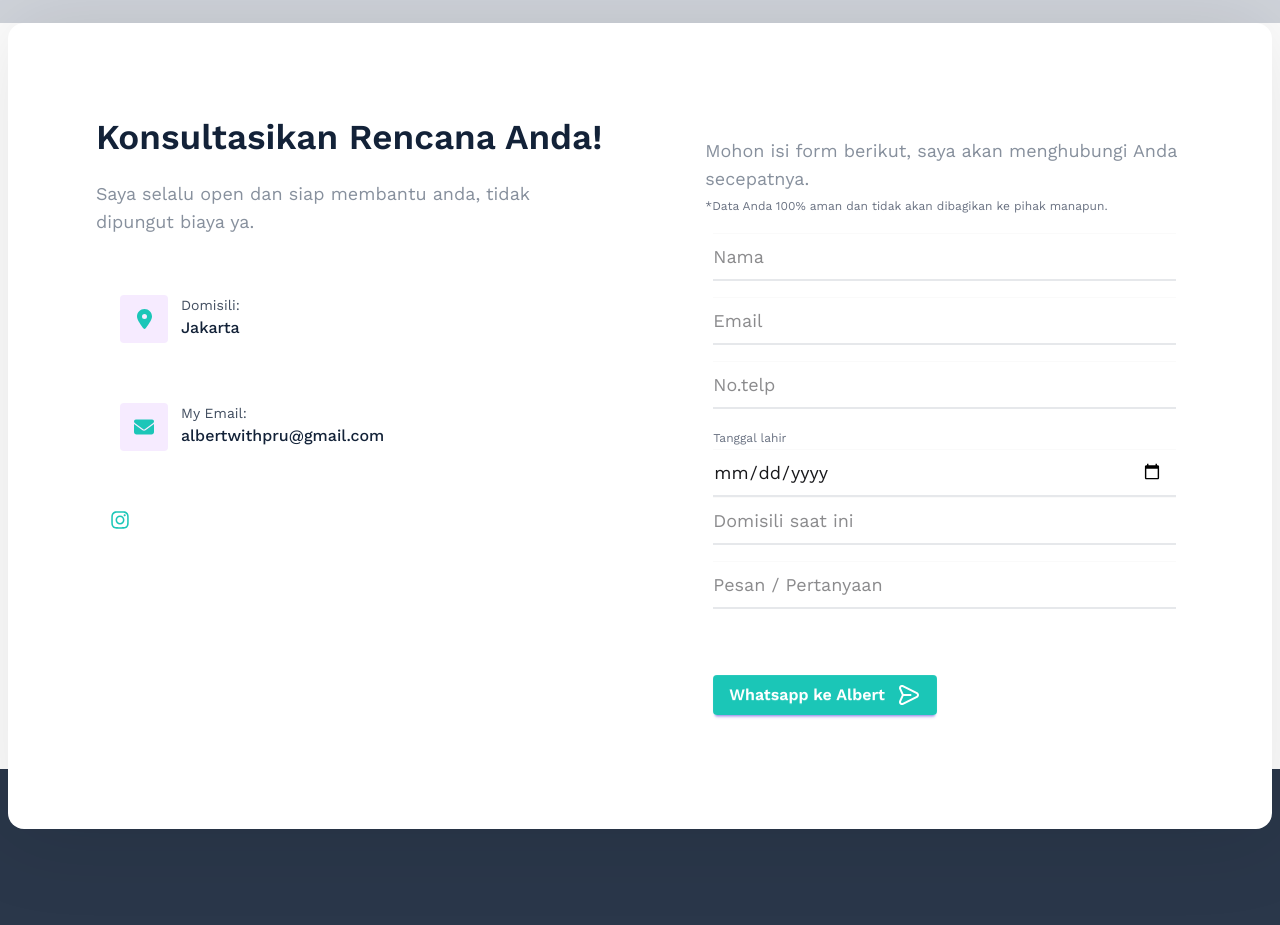
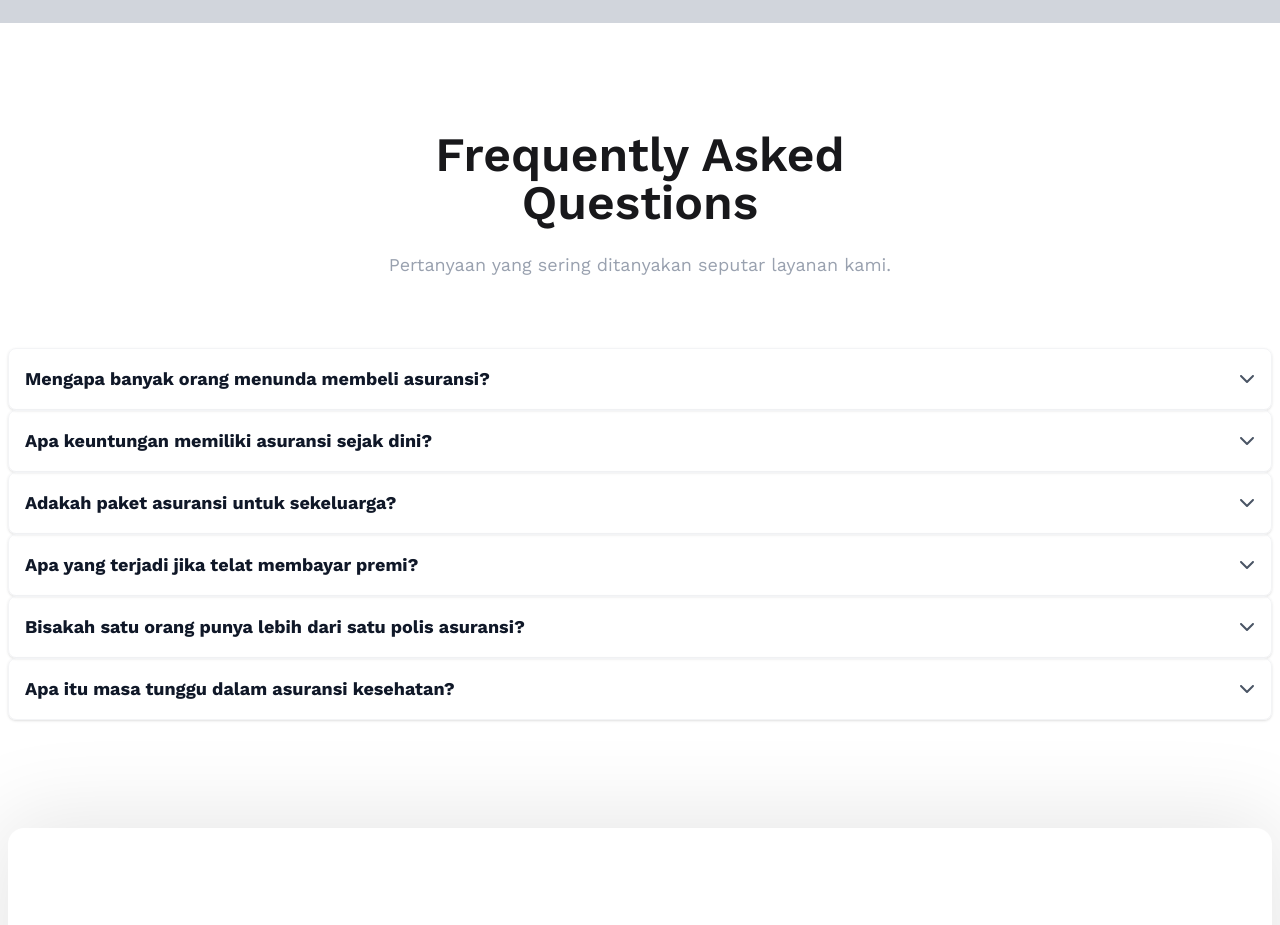
Before and after one commit to royensanichi/the-albertwithpru-project, a React (Vite) app: page / in a window 1280 px wide. Shown: the part 3400-4325 px from the top of the page. Built offline with nearby package versions, Linux system fonts and the light colour scheme.

Commit message:
added FAQ

```diff
--- a/package.json
+++ b/package.json
@@ -1,7 +1,7 @@
 {
     "name": "albertwithpru-services",
     "private": true,
-    "version": "0.0.0",
+    "version": "0.0.1",
     "type": "module",
     "scripts": {
         "dev": "vite",
--- a/src/components/faq/Faq.jsx
+++ b/src/components/faq/Faq.jsx
@@ -1,69 +1,48 @@
 import ListFaq from "./ListFaq";
-import card1 from "../../assets/images/portfolio-images/card-1.png";
-import card2 from "../../assets/images/portfolio-images/card-2.png";
-import card3 from "../../assets/images/portfolio-images/card-3.png";
-import card4 from "../../assets/images/portfolio-images/card-4.png";
-import card5 from "../../assets/images/portfolio-images/card-5.png";
-import card6 from "../../assets/images/portfolio-images/card-6.png";
+// import card1 from "../../assets/images/portfolio-images/card-1.png";
 
 const listFaq = [
 {
   id: 1,
-    image: card1,
-    category: "Tips Keuangan",
-    title: "5 Alasan Anak Muda Zaman Sekarang Fix Punya Asuransi",
-    description:
-      "I focus on crafting smooth, responsive interfaces that balance aesthetic appeal with practical functionality.",
-    link: "#!",
+  question: "Mengapa banyak orang menunda membeli asuransi?",
+  answer:
+    "Banyak orang merasa asuransi belum mendesak atau terlalu mahal. Padahal, saat risiko datang tiba-tiba, biayanya bisa jauh lebih besar dibandingkan premi asuransi.",
 },
 {
   id: 2,
-    image: card2,
-    category: "Pengetahuan Umum",
-    title: "Asuransi Kesehatan vs BPJS: Apa Sih Fitur yang Membedakan ?",
-    description:
-      "Designed an intuitive dashboard for product management, emphasizing clarity and user efficiency.",
-    link: "#!",
+  question: "Apa keuntungan memiliki asuransi sejak dini?",
+  answer:
+    "Premi lebih ringan, perlindungan bisa lebih luas, dan kamu tidak khawatir ditolak karena kondisi kesehatan. Semakin cepat memulai, semakin besar manfaat yang bisa dirasakan.",
 },
 {
   id: 3,
-    image: card3,
-    category: "Pengetahuan Umum",
-    title: "5 Kesalahan Umum Dalam Membeli Asuransi dan Cara Menghindarinya",
-    description:
-      "Developed a modern admin panel with a focus on usability and seamless navigation for end users and so on.",
-    link: "#!",
+  question: "Adakah paket asuransi untuk sekeluarga?",
+  answer:
+    "Ya, ada paket asuransi yang dirancang khusus untuk keluarga.",
 },
 {
   id: 4,
-    image: card4,
-    category: "Tips Keuangan",
-    title: "Tips Memilih Asuransi Pendidikan Anak yang Tepat untuk Masa Depan",
-    description:
-      "Created a responsive dashboard layout that adapts smoothly across devices and screen sizes and so on.",
-    link: "#!",
+  question: "Apa yang terjadi jika telat membayar premi?",
+  answer:
+    "Biasanya ada masa tenggang (grace period) 1 Bulan. Jika melewati masa itu, polis bisa lapse atau tidak aktif. Untuk mengaktifkannya kembali, biasanya perlu proses pemulihan polis.",
 },
 {
   id: 5,
-    image: card5,
-    category: "Tips Keuangan",
-    title: "Cara Mengatur Keuangan Keluarga dengan Asuransi: Biar Sesuai Kebutuhan",
-    description:
-      "Implemented interactive charts and widgets to visualize product data effectively for stakeholders.",
-    link: "#!",
+  question: "Bisakah satu orang punya lebih dari satu polis asuransi?",
+  answer:
+    "Bisa. Banyak orang memiliki beberapa polis untuk melengkapi kebutuhan berbeda, misalnya asuransi kesehatan, jiwa, dan penyakit kritis agar perlindungan lebih menyeluruh.",
 },
 {
   id: 6,
-    image: card6,
-    category: "Tips Keuangan",
-    title: "Mitos dan Fakta Tentang Asuransi: Jangan Salah Persepsi Lagi!",
-    description:
-      "Enhanced user experience by streamlining workflows and optimizing interface components and so on.",
-    link: "#!",
-  },
+  question: "Apa itu masa tunggu dalam asuransi kesehatan?",
+  answer:
+    `Masa tunggu adalah periode sejak polis aktif hingga manfaat bisa digunakan.\n30 hari untuk seluruh jenis penyakit umum, 90 hari untuk penyakit kanker, dan 1 Tahun untuk 18 penyakit khusus termasuk AIDS / HIV. \n
+    untuk KECELAKAAN, TIDAK ADA MASA TUNGGU`,
+}
 ];
 
 const Faq = () => {
+
   return (
     <div
       className="content mt-10 md:mt-15 xl:mt-25 mb-10 md:mb-25 max-xxl:p-2"
@@ -71,26 +50,18 @@ const Faq = () => {
     >
       <div className="xl:mb-17.5 mb-5">
         <div className="max-sm:px-2 text-center mx-auto max-w-144.25">
-          <p className="section-title ">Artikel</p>
+          <p className="section-title ">Frequently Asked Questions</p>
             <p className="font-normal text-[18px] max-sm:text-[14px] pt-6 text-gray-400">
-            Kumpulan Artikel:
+              Pertanyaan yang sering ditanyakan seputar layanan kami.
             </p>
         </div>
       </div>
-      <div className="mx-auto flex justify-center">
-        <div className="grid xl:grid-cols-3 md:grid-cols-2 gap-6">
+      <div className="mx-auto justify-center">
+        {/* <div className="grid xl:grid-cols-3 md:grid-cols-2 gap-6"> */}
           {listFaq.map((data, index) => (
             <ListFaq data={data} key={index} />
           ))}
-        </div>
-      </div>
-      <div className="text-center">
-        <a
-          href="#!"
-          className="btn btn-primary py-3 px-6 mt-12.5 text-center text-[16px] font-semibold"
-        >
-          More Project
-        </a>
+        {/* </div> */}
       </div>
     </div>
   );
--- a/src/components/faq/ListFaq.jsx
+++ b/src/components/faq/ListFaq.jsx
@@ -1,33 +1,45 @@
-import { faArrowRight } from "@fortawesome/free-solid-svg-icons";
+import { faArrowRight, faChevronDown } from "@fortawesome/free-solid-svg-icons";
 import { FontAwesomeIcon } from "@fortawesome/react-fontawesome";
+import { useState } from "react";
+import { LazyMotion, domAnimation, AnimatePresence } from "motion/react";
+import * as m from "motion/react-m";
 
 const ListFaq = ({ data }) => {
+  const [open, setOpen] = useState(false);
+
   return (
-    <div className="max-w-106 rounded-lg outline-[#FFFFFF] hover:shadow-2xl duration-300 transition-all shadow-gray-300 border border-gray-200">
-      <img src={data?.image} alt={`${data?.title} image`} />
-      <div className="p-4 xs:p-8">
-        <p className="text-gray-400 text-xs font-medium">{data?.category}</p>
-        <p className="text-gray-900 text-md xxs:text-lg font-semibold pt-1 mb-3">
-          {data?.title}
-        </p>
-        <p
-          style={{ lineHeight: "20px", letterSpacing: "0%" }}
-          className="text-gray-600 text-xs xxs:text-[14px] text-wrap"
+    <LazyMotion features={domAnimation}>
+      <m.div className="w-full rounded-lg border border-gray-100 shadow-sm hover:shadow-md transition-all duration-300">
+        <button
+          onClick={() => setOpen(!open)}
+          className="w-full flex justify-between items-center p-4 text-left"
         >
-          {data?.description}
-        </p>
-        <a
-          href={data?.link}
-          className="btn hover:border-picto-primary hover:text-picto-primary bg-white text-sm xs:text-[16px] font-semibold hover:gap-3 xs:hover:gap-4 transition-all duration-300 mt-5 xs:py-5.75 px-6 max-sm:w-full"
-        >
-          Cek
-          <span className="ms-1 xs:ms-3">
-            <FontAwesomeIcon icon={faArrowRight} size="l" className="" />
-          </span>
-        </a>
-        {/* </p> */}
-      </div>
-    </div>
+          <p className="text-gray-900 text-lg font-bold">{data?.question}</p>
+          <m.div
+            animate={{ rotate: open ? 180 : 0 }}
+            transition={{ type: "spring", stiffness: 300, damping: 20 }}
+          >
+            <FontAwesomeIcon icon={faChevronDown} className="text-gray-600" />
+          </m.div>
+        </button>
+
+        {open && (
+          <AnimatePresence>
+            <m.div
+              className="px-4 pb-4"
+              initial={{ opacity: 0, y: 20 }}
+              animate={{ opacity: 1, y: 0 }}
+              exit={{ opacity: 0, y: 20 }}
+              transition={{ duration: 0.5 }}
+            >
+              <p className="text-gray-700 text-base leading-relaxed">
+                {data?.answer}
+              </p>
+            </m.div>
+          </AnimatePresence>
+        )}
+      </m.div>
+    </LazyMotion>
   );
 };
 
--- a/src/pages/Home.jsx
+++ b/src/pages/Home.jsx
@@ -31,7 +31,7 @@ const Home = () => {
         <WorkProcess />
       </div> */}
       {/* <Portfolio /> */}
-      {/* <Faq /> */}
+      <Faq />
       {/* <div className="bg-gray-900">
         <WorkTogether />
       </div> */}
```
Lines whose indentation alone changed are shown as unchanged.
